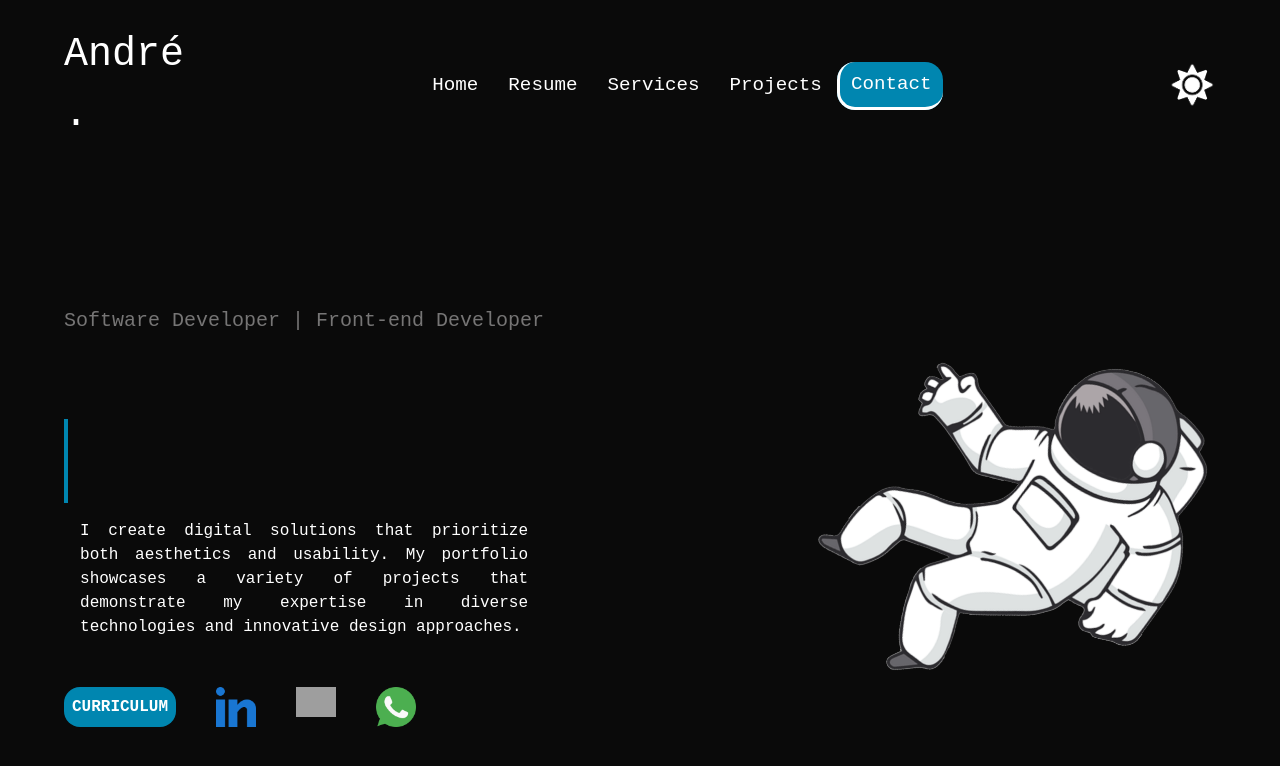
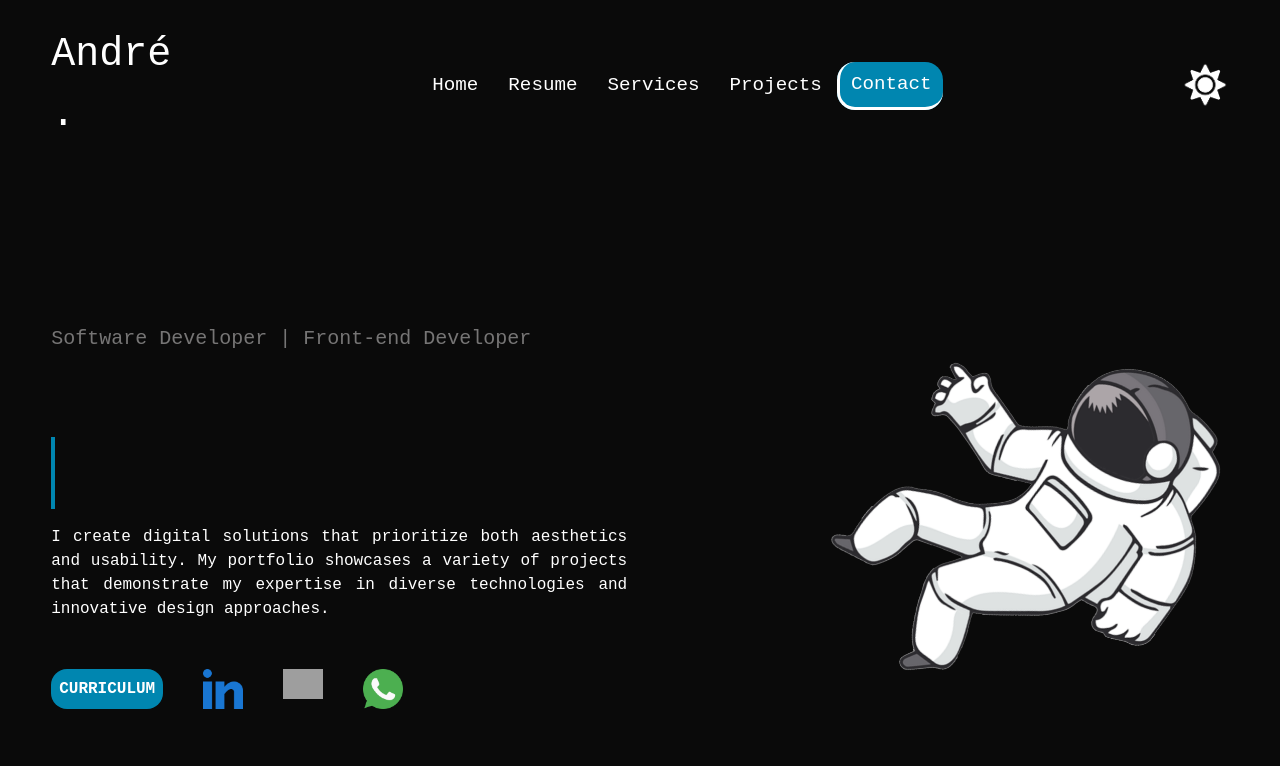
Before and after one commit to AndreCarlos007/Portfolio.jsx, a React (Vite) app: page / in a window 1280 px wide. Shown: the top 766 px of the page. Built offline with nearby package versions, Linux system fonts and the light colour scheme; grey boxes are pictures that could not be loaded.

Commit message:
ajustes_screens

```diff
--- a/src/components/Home/Home.jsx
+++ b/src/components/Home/Home.jsx
@@ -10,13 +10,13 @@ import transition from '../../transition'
 
 const Home = () => {
   return (
-    <div className='flex flex-col-reverse md:flex-row justify-between items-center pb-[6rem] px-[5%] w-[100vw] md:h-[calc(100vh-100px)] md:pt-[100px] xl:h-[calc(100vh-110px)]'>
+    <div className='flex flex-col-reverse md:flex-row justify-between items-center pb-[6rem] px-[5%] w-[100vw] md:h-[calc(100vh-100px)] md:pt-[100px] lg:h-[calc(100vh-110px)] 2xl:justify-around'>
       <div id='container' className='text-[#ffffff] text-center md:text-left md:max-w-[45vw]'>
         <span className='text-[#767575] text-xl'>Software Developer | Front-end Developer</span>
         <h1 id='ola' className='text-[3rem] md:text-[3.5rem] font-bold'>Hello I'm</h1>
-        <h1 id='nome' className="text-[3rem] md:text-[3.5rem] font-bold text-[#0086B0]">André Carlos</h1>
+        <h1 id='nome' className="text-[3rem] md:text-[3rem] font-bold text-[#0086B0]">André Carlos</h1>
         <div>
-        <p className='text-[1rem] text-justify mt-4 md:max-w-[35vw] mx-auto'>
+        <p className='text-[1rem] text-justify mt-4 md:max-w-[45vw] mx-auto'>
           I create digital solutions that prioritize both aesthetics and usability.
           My portfolio showcases a variety of projects that demonstrate my expertise
           in diverse technologies and innovative design approaches.
--- a/tailwind.config.js
+++ b/tailwind.config.js
@@ -9,9 +9,8 @@ module.exports = {
       'sm': '640px',     // Breakpoint padrão para telas pequenas
       'md': '768px',     // Breakpoint padrão para telas médias
       'lg': '1024px',    // Breakpoint padrão para telas grandes
-      'xl': '1280px',    // Breakpoint para telas extra grandes
+      'xl': '1400px',    // Breakpoint para telas extra grandes
       '2xl': '1536px',   // Breakpoint para telas maiores
-      '3xl': '1400px',   // Novo breakpoint personalizado até 1400px
     },
     extend: {},
   },
```
Also changed, not shown: src/assets/moon.png (added), src/components/Navbar/style.css (line endings or trailing spaces).
